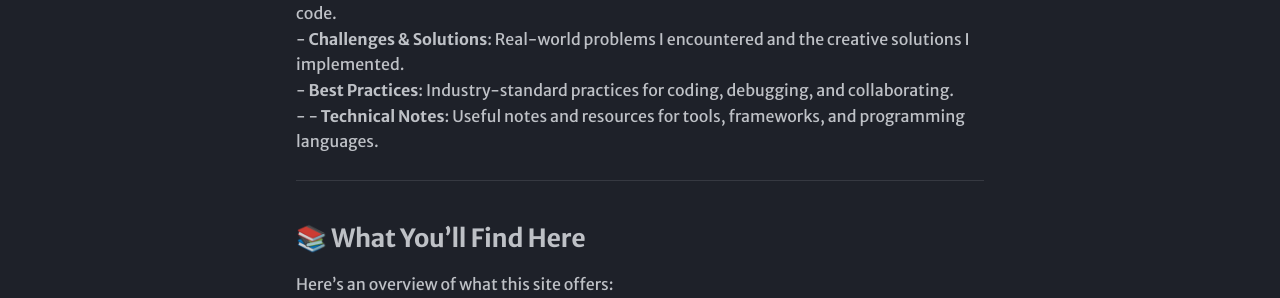
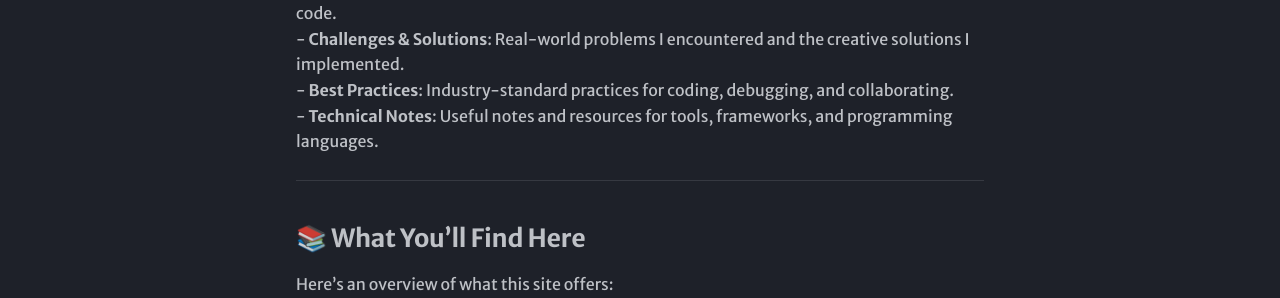
Before and after one commit to mkouhpayeh/code-wiki, an MkDocs documentation site: the page built from docs/index.md, in a window 1280 px wide and 900 px high. Shown: the part 449-747 px from the top of the window. Built offline with MkDocs 1.6.1 and Material for MkDocs 9.7.7, drawn with Linux system fonts in a browser that asks for light colours; some web fonts are replaced.

```diff
--- a/docs/index.md
+++ b/docs/index.md
@@ -10,7 +10,7 @@ This project serves as a central hub for:
 - **Coding Tips & Tricks**: Practical guidance for writing better, cleaner, and more efficient code.
 - **Challenges & Solutions**: Real-world problems I encountered and the creative solutions I implemented.
 - **Best Practices**: Industry-standard practices for coding, debugging, and collaborating.
-- - **Technical Notes**: Useful notes and resources for tools, frameworks, and programming languages.
+- **Technical Notes**: Useful notes and resources for tools, frameworks, and programming languages.
 
 ---
 
```
